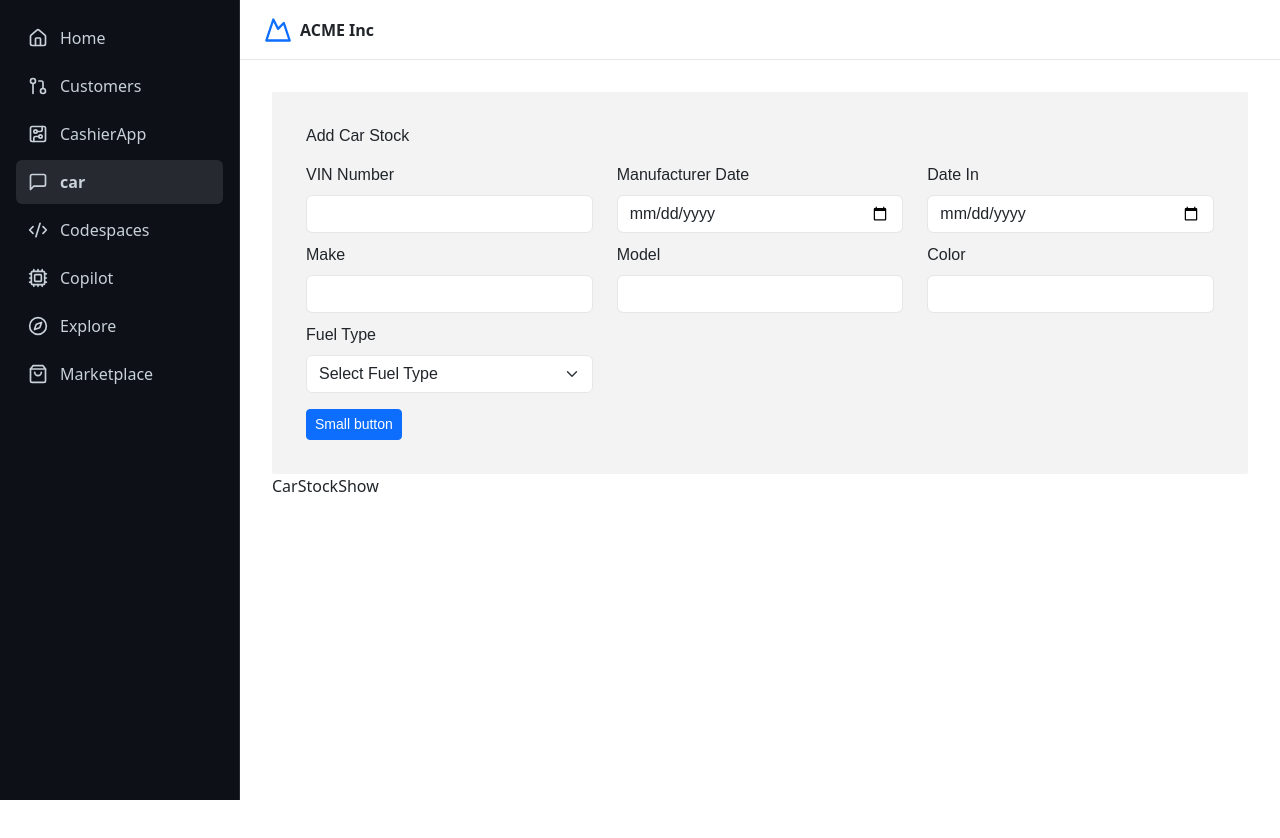
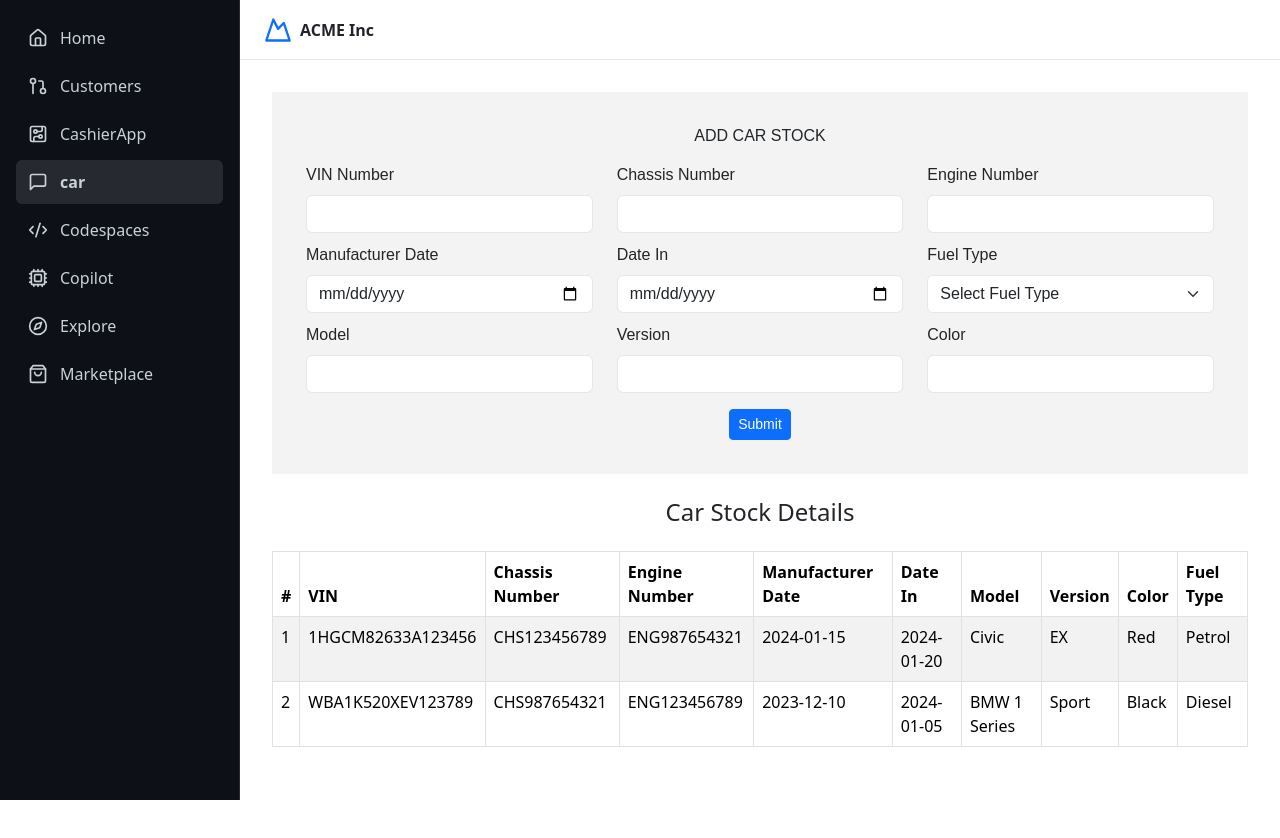
Before and after one commit to vipinkankal14/tracking-system, a React (Vite) app in the folder frontend/: page /car in a window 1280 px wide. Shown: the top 838 px of the page. Built offline with nearby package versions, Linux system fonts and the light colour scheme.

Commit message:
Enhance AddCarStock component with additional fields and validation; implement success message display and improve CarStockShow layout day 8

```diff
--- a/frontend/src/carStocks/AddCarStock.jsx
+++ b/frontend/src/carStocks/AddCarStock.jsx
@@ -1,5 +1,5 @@
 import React, { useState } from 'react';
-import { Form, Button, Row, Col } from "react-bootstrap";
+import { Form, Button, Row, Col, Alert } from "react-bootstrap";
 import "./scss/AddCarStock.scss";
 
 const AddCarStock = () => {
@@ -7,25 +7,40 @@ const AddCarStock = () => {
     vin: "",
     manufacturerDate: "",
     dateIn: "",
-    make: "",
     model: "",
     color: "",
     fuelType: "",
+    chassisNumber: "",
+    engineNumber: "",
+    version: "",
   });
 
   const [errors, setErrors] = useState({});
+  const [successMessage, setSuccessMessage] = useState("");
   const fuelOptions = ["Petrol", "Diesel", "Electric", "Hybrid", "Other"];
 
   const handleInputChange = (e) => {
     const { name, value } = e.target;
     setFormData({ ...formData, [name]: value });
+    setErrors({ ...errors, [name]: "" }); // Clear the error for this field
   };
 
   const validateForm = () => {
     const newErrors = {};
+
     if (formData.vin.length !== 17) {
       newErrors.vin = "VIN must be exactly 17 characters.";
     }
+    if (!formData.model.trim()) {
+      newErrors.model = "Model is required.";
+    }
+    if (!formData.manufacturerDate) {
+      newErrors.manufacturerDate = "Manufacturer date is required.";
+    }
+    if (!formData.dateIn) {
+      newErrors.dateIn = "Date In is required.";
+    }
+    console.log("Validation Errors:", newErrors);
     setErrors(newErrors);
     return Object.keys(newErrors).length === 0;
   };
@@ -33,19 +48,36 @@ const AddCarStock = () => {
   const handleSubmit = (e) => {
     e.preventDefault();
     if (validateForm()) {
-      console.log("Form Data Submitted:", formData);
+      console.log("Form Data Submitted:", JSON.stringify(formData, null, 2));
+      setSuccessMessage("Car stock data submitted successfully!");
+      setFormData({
+        vin: "",
+        manufacturerDate: "",
+        dateIn: "",
+        model: "",
+        color: "",
+        fuelType: "",
+        chassisNumber: "",
+        engineNumber: "",
+        version: "",
+      });
     }
   };
 
   return (
     <Form onSubmit={handleSubmit} className="input-form">
+      <h6 className="text-center">ADD CAR STOCK</h6>
 
-      <h6>Add Car Stock</h6>
+      {successMessage && (
+        <Alert variant="success" onClose={() => setSuccessMessage("")} dismissible>
+          {successMessage}
+        </Alert>
+      )}
+
       <Row className="mb-3">
-
         <Col xs={12} sm={6} md={4}>
           <Form.Group controlId="vin">
-            <Form.Label  style={{ marginTop:'10px'}} >VIN Number</Form.Label>
+            <Form.Label style={{ marginTop: '10px' }}>VIN Number</Form.Label>
             <Form.Control
               type="text"
               name="vin"
@@ -58,68 +90,61 @@ const AddCarStock = () => {
           </Form.Group>
         </Col>
 
+        <Col xs={12} sm={6} md={4}>
+          <Form.Group controlId="chassisNumber">
+            <Form.Label style={{ marginTop: '10px' }}>Chassis Number</Form.Label>
+            <Form.Control
+              type="text"
+              name="chassisNumber"
+              value={formData.chassisNumber}
+              onChange={handleInputChange}
+            />
+          </Form.Group>
+        </Col>
 
-        <Col xs={6} sm={6} md={4}>
-          <Form.Group controlId="manufacturerDate">
-            <Form.Label  style={{ marginTop:'10px'}} >Manufacturer Date</Form.Label>
+        <Col xs={12} sm={6} md={4}>
+          <Form.Group controlId="engineNumber">
+            <Form.Label style={{ marginTop: '10px' }}>Engine Number</Form.Label>
             <Form.Control
-              type="date"
-              name="manufacturerDate"
-              value={formData.manufacturerDate}
+              type="text"
+              name="engineNumber"
+              value={formData.engineNumber}
               onChange={handleInputChange}
             />
           </Form.Group>
         </Col>
 
         <Col xs={6} sm={6} md={4}>
+          <Form.Group controlId="manufacturerDate">
+            <Form.Label style={{ marginTop: '10px' }}>Manufacturer Date</Form.Label>
+            <Form.Control
+              type="date"
+              name="manufacturerDate"
+              value={formData.manufacturerDate}
+              onChange={handleInputChange}
+              isInvalid={!!errors.manufacturerDate}
+            />
+            <Form.Control.Feedback type="invalid">{errors.manufacturerDate}</Form.Control.Feedback>
+          </Form.Group>
+        </Col>
+
+        <Col xs={6} sm={6} md={4}>
           <Form.Group controlId="dateIn">
-            <Form.Label  style={{ marginTop:'10px'}} >Date In</Form.Label>
+            <Form.Label style={{ marginTop: '10px' }}>Date In</Form.Label>
             <Form.Control
               type="date"
               name="dateIn"
               value={formData.dateIn}
               onChange={handleInputChange}
+              isInvalid={!!errors.dateIn}
             />
+            <Form.Control.Feedback type="invalid">{errors.dateIn}</Form.Control.Feedback>
           </Form.Group>
         </Col>
 
         <Col xs={12} sm={6} md={4}>
-          <Form.Group controlId="make">
-            <Form.Label style={{ marginTop:'10px'}} >Make</Form.Label>
-            <Form.Control
-              type="text"
-              name="make"
-              value={formData.make}
-              onChange={handleInputChange}
-            />
-          </Form.Group>
-        </Col>
-        <Col xs={12} sm={6} md={4}>
-          <Form.Group controlId="model">
-            <Form.Label style={{ marginTop:'10px'}} >Model</Form.Label>
-            <Form.Control
-              type="text"
-              name="model"
-              value={formData.model}
-              onChange={handleInputChange}
-            />
-          </Form.Group>
-        </Col>
-        <Col xs={12} sm={6} md={4}>
-          <Form.Group controlId="color">
-            <Form.Label style={{ marginTop:'10px'}}>Color</Form.Label>
-            <Form.Control
-              type="text"
-              name="color"
-              value={formData.color}
-              onChange={handleInputChange}
-            />
-          </Form.Group>
-        </Col>
-
-        <Col xs={12} sm={6} md={4} >
           <Form.Group controlId="fuelType">
-            <Form.Label style={{ marginTop:'10px'}}>Fuel Type</Form.Label>
+            <Form.Label style={{ marginTop: '10px' }}>Fuel Type</Form.Label>
             <Form.Select
               name="fuelType"
               value={formData.fuelType}
@@ -135,13 +160,49 @@ const AddCarStock = () => {
           </Form.Group>
         </Col>
 
+        <Col xs={12} sm={6} md={4}>
+          <Form.Group controlId="model">
+            <Form.Label style={{ marginTop: '10px' }}>Model</Form.Label>
+            <Form.Control
+              type="text"
+              name="model"
+              value={formData.model}
+              onChange={handleInputChange}
+              isInvalid={!!errors.model}
+            />
+            <Form.Control.Feedback type="invalid">{errors.model}</Form.Control.Feedback>
+          </Form.Group>
+        </Col>
+
+        <Col xs={12} sm={6} md={4}>
+          <Form.Group controlId="version">
+            <Form.Label style={{ marginTop: '10px' }}>Version</Form.Label>
+            <Form.Control
+              type="text"
+              name="version"
+              value={formData.version}
+              onChange={handleInputChange}
+            />
+          </Form.Group>
+        </Col>
+
+        <Col xs={12} sm={6} md={4}>
+          <Form.Group controlId="color">
+            <Form.Label style={{ marginTop: '10px' }}>Color</Form.Label>
+            <Form.Control
+              type="text"
+              name="color"
+              value={formData.color}
+              onChange={handleInputChange}
+            />
+          </Form.Group>
+        </Col>
       </Row>
 
-      <div className="d-flex gap-2">
-        <Button variant="primary" size="sm">
-          Small button
+      <div className="d-flex justify-content-center">
+        <Button variant="primary" size="sm" type="submit">
+          Submit
         </Button>
-
       </div>
     </Form>
   );
--- a/frontend/src/carStocks/Car.jsx
+++ b/frontend/src/carStocks/Car.jsx
@@ -3,10 +3,11 @@ import AddCarStock from './AddCarStock'
 import CarStockShow from './CarStockShow'
 
 const Car = () => {
+
   return (
     <div>
-          <AddCarStock />
-          <CarStockShow />
+      <AddCarStock />
+      <CarStockShow />
     </div>
   )
 }
--- a/frontend/src/carStocks/CarStockShow.jsx
+++ b/frontend/src/carStocks/CarStockShow.jsx
@@ -1,11 +1,70 @@
-import React from 'react'
+import React from "react";
+import { Table } from "react-bootstrap";
 
 const CarStockShow = () => {
+  // Sample hardcoded data for the table
+  const carStocks = [
+    {
+      vin: "1HGCM82633A123456",
+      chassisNumber: "CHS123456789",
+      engineNumber: "ENG987654321",
+      manufacturerDate: "2024-01-15",
+      dateIn: "2024-01-20",
+      model: "Civic",
+      version: "EX",
+      color: "Red",
+      fuelType: "Petrol",
+    },
+    {
+      vin: "WBA1K520XEV123789",
+      chassisNumber: "CHS987654321",
+      engineNumber: "ENG123456789",
+      manufacturerDate: "2023-12-10",
+      dateIn: "2024-01-05",
+      model: "BMW 1 Series",
+      version: "Sport",
+      color: "Black",
+      fuelType: "Diesel",
+    },
+  ];
+
   return (
-    <div>
-      CarStockShow
+    <div className="car-stock-show">
+      <h4 className="text-center my-4">Car Stock Details</h4>
+      <Table striped bordered hover responsive>
+        <thead>
+          <tr>
+            <th>#</th>
+            <th>VIN</th>
+            <th>Chassis Number</th>
+            <th>Engine Number</th>
+            <th>Manufacturer Date</th>
+            <th>Date In</th>
+            <th>Model</th>
+            <th>Version</th>
+            <th>Color</th>
+            <th>Fuel Type</th>
+          </tr>
+        </thead>
+        <tbody>
+          {carStocks.map((stock, index) => (
+            <tr key={index}>
+              <td>{index + 1}</td>
+              <td>{stock.vin}</td>
+              <td>{stock.chassisNumber}</td>
+              <td>{stock.engineNumber}</td>
+              <td>{stock.manufacturerDate}</td>
+              <td>{stock.dateIn}</td>
+              <td>{stock.model}</td>
+              <td>{stock.version}</td>
+              <td>{stock.color}</td>
+              <td>{stock.fuelType}</td>
+            </tr>
+          ))}
+        </tbody>
+      </Table>
     </div>
-  )
-}
+  );
+};
 
-export default CarStockShow
+export default CarStockShow;
```
